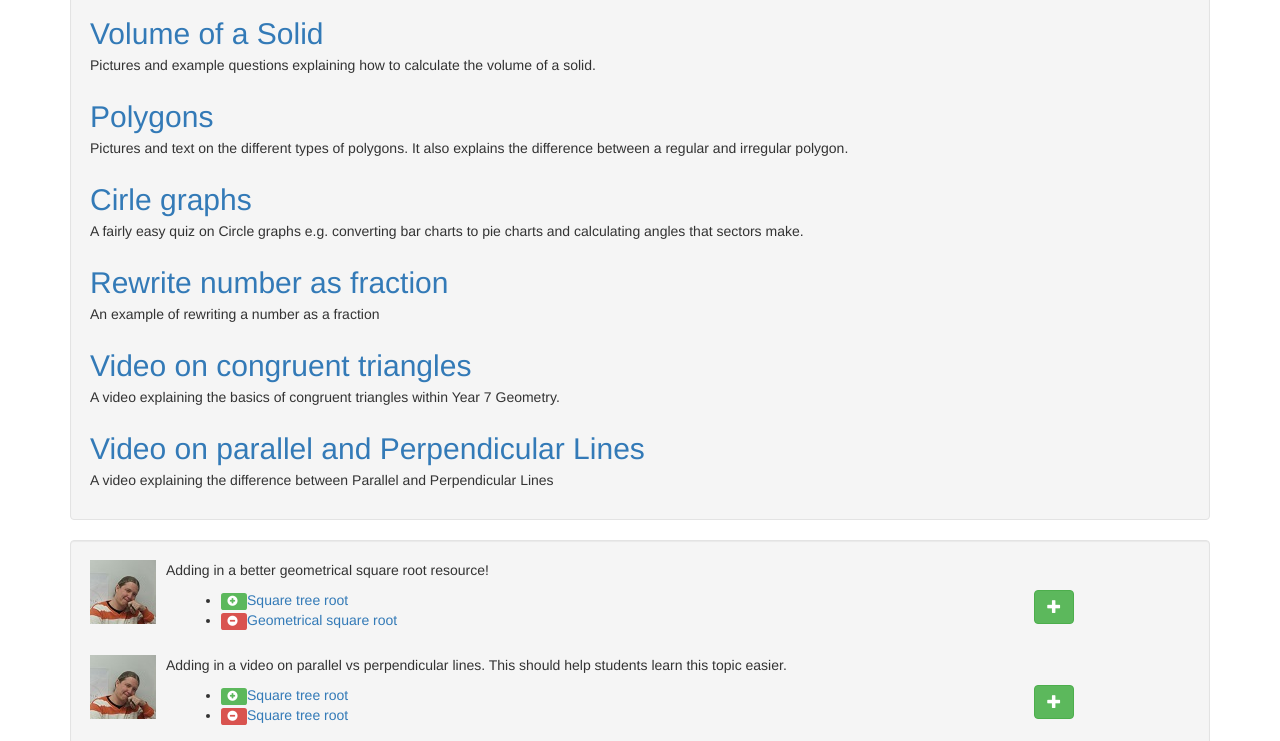
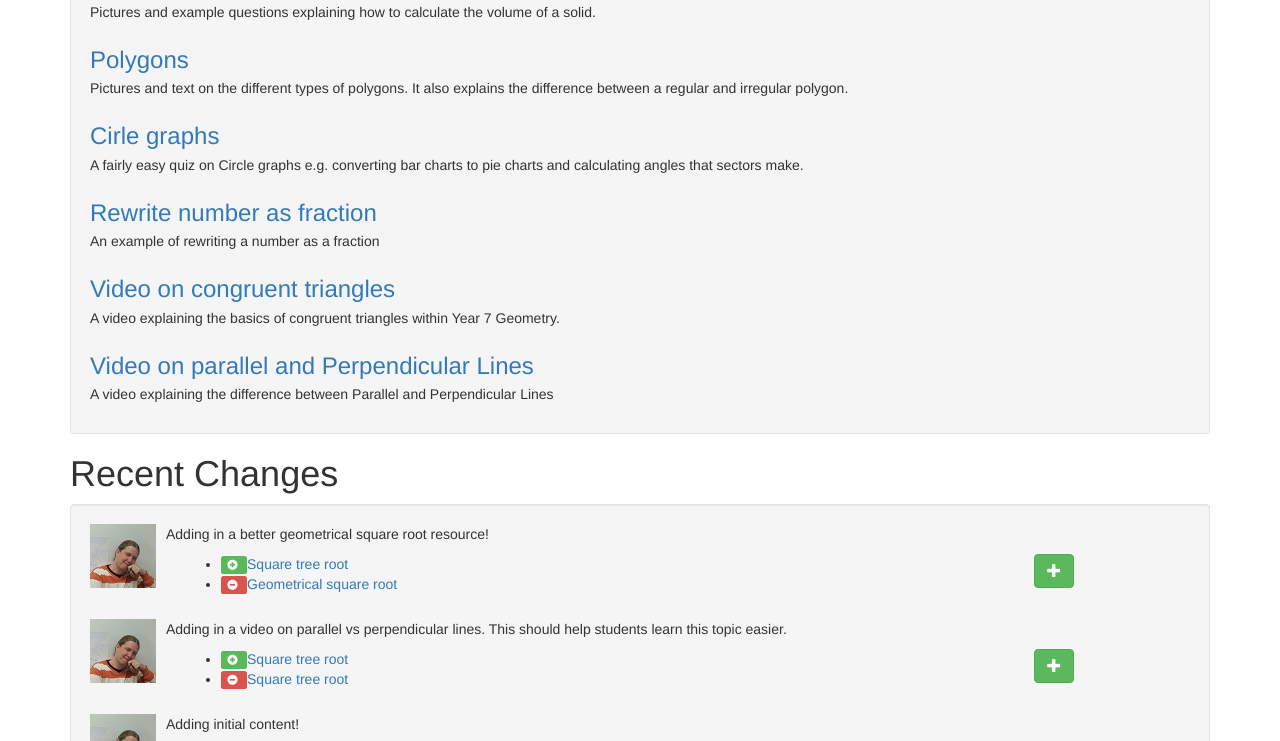
Before and after one commit to fork-ed/demo, a website: page index.html in a window 1280 px wide. Shown: the part 727-1468 px from the top of the page. Drawn offline with nearby package versions, Linux system fonts and the light colour scheme.

Commit message:
slight changes to presentation

```diff
--- a/index.html
+++ b/index.html
@@ -85,13 +85,13 @@
                 </a>
                 <section class="media-body">
                     <a ng-href="{{content.URL}}">
-                        <h2 class="media-heading">{{ content.name }}</h2>
+                        <h3 class="media-heading">{{ content.name }}</h3>
                     </a>
                     <p ng-bind="content.description"></p>
                 </section>
             </section>
         </article>
-
+		<h1>Recent Changes</h1>
         <article class="updates well">
             <section class="media" ng-repeat="update in updates[course]">
                 <a class="pull-left" ng-href="">
```
